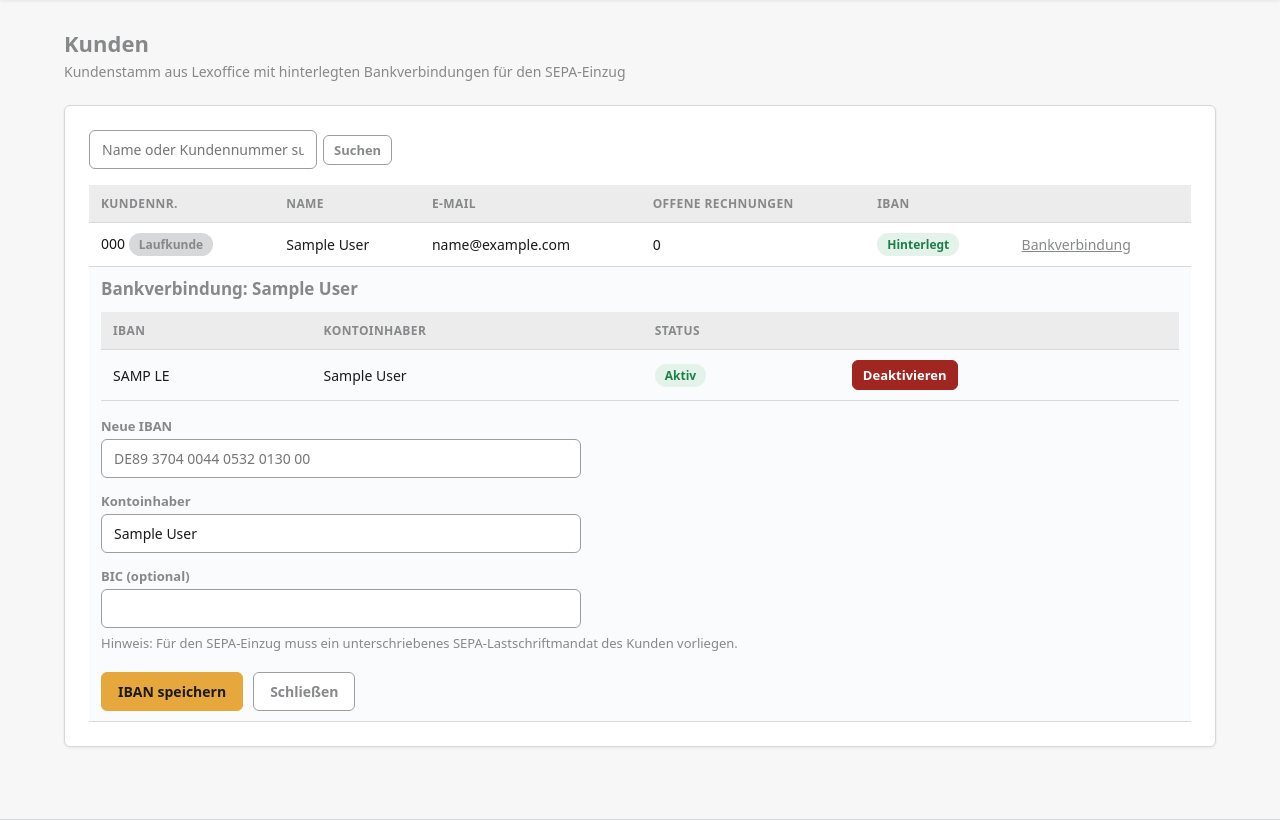
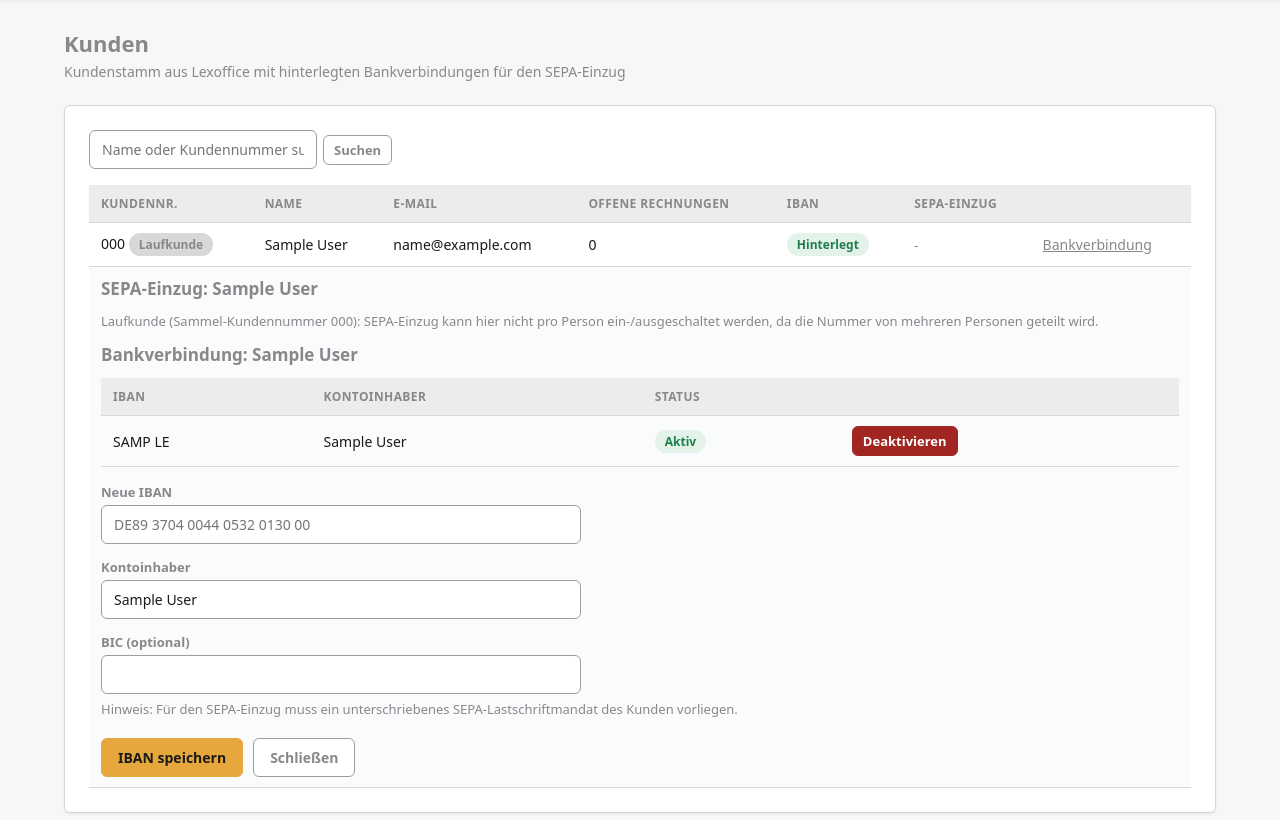
Before and after one commit to v3ni94/LexofficXSTRIPE, a PHP site: page /customers.php?open=1 in a window 1280 px wide. Shown: the part 127-947 px from the top of the page. Run offline with PHP 8.4, Linux system fonts and the light colour scheme; the visitor is signed in with stand-in values (Sample User, id 1); tables that the repository leaves empty hold one stand-in row (values such as "Sample post").

Commit message:
SEPA-Einzug pro Kunde ein-/ausschaltbar machen
Neue Spalte customers.sepa_debit_enabled (Standard: 1/Ja). Auf der
Kundenseite lässt sich je Stammkunde 'SEPA-Einzug: Ja/Nein' setzen,
die Änderung gilt sofort für alle Rechnungen dieses Kunden (Zuordnung
über customer_id, Update wirkt auf alle Datensätze mit derselben
Kundennummer, falls mehrere existieren). Für Laufkunden (Sammel-
Kundennummer 10001) ist die Einstellung gesperrt, da sie sonst
versehentlich alle Laufkunden gleichzeitig beträfe.

invoices.php blendet bei deaktiviertem Kunden die Buttons 'Einziehen'
und 'Terminieren' aus und zeigt stattdessen einen Hinweis.
app/collections.php prüft das Flag zusätzlich serverseitig in
_load_and_validate(), damit ein direkter POST die Einstellung nicht
umgehen kann.

sql/migrations/001_add_sepa_debit_enabled.sql für bereits laufende
Installationen (ALTER TABLE ... ADD COLUMN IF NOT EXISTS, in
phpMyAdmin ausführen).

Getestet: Migration gegen simulierte Alt-Datenbank (auch wiederholt
ausführbar), vollständiger HTTP-Test (Button verschwindet nach
Deaktivierung, serverseitige Ablehnung eines direkten Collect-Aufrufs,
Reaktivierung, Ablehnung für Laufkunden).

Co-Authored-By: Claude Fable 5 <noreply@anthropic.com>
Claude-Session: https://claude.ai/code/session_01DbjamAyHzWD93xBsmvavAF

```diff
--- a/php-ionos/app/collections.php
+++ b/php-ionos/app/collections.php
@@ -83,6 +83,9 @@ function _load_and_validate(string $tenantId, string $invoiceId): array
     $customer = $stmt->fetch();
     if (!$customer) {
         throw new CollectionException('Kunde nicht gefunden.');
+    }
+    if ((int)($customer['sepa_debit_enabled'] ?? 1) === 0) {
+        throw new CollectionException('SEPA-Einzug ist für diesen Kunden deaktiviert.');
     }
 
     $stmt = $pdo->prepare(
--- a/php-ionos/customers.php
+++ b/php-ionos/customers.php
@@ -64,6 +64,28 @@ if ($_SERVER['REQUEST_METHOD'] === 'POST') {
             $pdo->commit();
 
             flash_set('success', 'IBAN für ' . $customer['name'] . ' hinterlegt.');
+
+        } elseif ($action === 'set_sepa_debit') {
+            if ((int)$customer['is_walk_in']) {
+                throw new RuntimeException(
+                    'Für Laufkunden (Sammel-Kundennummer) kann der SEPA-Einzug hier nicht '
+                    . 'ein- oder ausgeschaltet werden, da diese Nummer von mehreren Personen geteilt wird.'
+                );
+            }
+            $enabled = ($_POST['sepa_debit_enabled'] ?? '1') === '1' ? 1 : 0;
+            // Gilt für alle Datensätze mit derselben Kundennummer, nicht nur
+            // diesen einen Kontakt-Datensatz.
+            $stmt = $pdo->prepare(
+                'UPDATE customers SET sepa_debit_enabled = ? WHERE tenant_id = ? AND customer_number = ?'
+            );
+            $stmt->execute([$enabled, $tenantId, $customer['customer_number']]);
+
+            flash_set('success', sprintf(
+                'SEPA-Einzug für Kundennummer %s auf "%s" gesetzt. Gilt automatisch für alle '
+                . 'aktuellen und künftigen Rechnungen dieses Kunden.',
+                $customer['customer_number'],
+                $enabled ? 'Ja' : 'Nein'
+            ));
 
         } elseif ($action === 'deactivate_iban') {
             $ibanId = $_POST['iban_id'] ?? '';
@@ -145,7 +167,7 @@ layout_header('Kunden', $ctx);
             <thead>
                 <tr>
                     <th>Kundennr.</th><th>Name</th><th>E-Mail</th>
-                    <th>Offene Rechnungen</th><th>IBAN</th><th></th>
+                    <th>Offene Rechnungen</th><th>IBAN</th><th>SEPA-Einzug</th><th></th>
                 </tr>
             </thead>
             <tbody>
@@ -162,11 +184,39 @@ layout_header('Kunden', $ctx);
                             ? '<span class="badge badge-success">Hinterlegt</span>'
                             : '<span class="badge badge-danger">Fehlt</span>' ?>
                     </td>
+                    <td>
+                        <?php if ((int)$c['is_walk_in']): ?>
+                            <span class="hint">-</span>
+                        <?php else: ?>
+                            <?= (int)$c['sepa_debit_enabled']
+                                ? '<span class="badge badge-success">Ja</span>'
+                                : '<span class="badge badge-danger">Nein</span>' ?>
+                        <?php endif; ?>
+                    </td>
                     <td><a href="customers.php?open=<?= e($c['id']) ?><?= $search !== '' ? '&q=' . urlencode($search) : '' ?>">Bankverbindung</a></td>
                 </tr>
                 <?php if ($openId === $c['id']): ?>
                 <tr>
-                    <td colspan="6" style="background: #fafbfc;">
+                    <td colspan="7" style="background: #fafbfc;">
+                        <h2>SEPA-Einzug: <?= e($c['name']) ?></h2>
+                        <?php if ((int)$c['is_walk_in']): ?>
+                            <p class="hint">Laufkunde (Sammel-Kundennummer <?= e($c['customer_number']) ?>):
+                                SEPA-Einzug kann hier nicht pro Person ein-/ausgeschaltet werden,
+                                da die Nummer von mehreren Personen geteilt wird.</p>
+                        <?php else: ?>
+                        <form method="post" class="inline-form" style="margin-bottom: 20px;">
+                            <?= csrf_field() ?>
+                            <input type="hidden" name="action" value="set_sepa_debit">
+                            <input type="hidden" name="customer_id" value="<?= e($c['id']) ?>">
+                            <select name="sepa_debit_enabled" style="max-width: 160px;">
+                                <option value="1" <?= (int)$c['sepa_debit_enabled'] ? 'selected' : '' ?>>Ja</option>
+                                <option value="0" <?= !(int)$c['sepa_debit_enabled'] ? 'selected' : '' ?>>Nein</option>
+                            </select>
+                            <button type="submit" class="btn btn-sm">Speichern</button>
+                            <span class="hint">Gilt für alle Rechnungen mit Kundennummer <?= e($c['customer_number']) ?>.</span>
+                        </form>
+                        <?php endif; ?>
+
                         <h2>Bankverbindung: <?= e($c['name']) ?></h2>
 
                         <?php if ($openIbans): ?>
--- a/php-ionos/sql/schema.sql
+++ b/php-ionos/sql/schema.sql
@@ -76,6 +76,7 @@ CREATE TABLE IF NOT EXISTS customers (
     name                 VARCHAR(255) NOT NULL,
     email                VARCHAR(255) NULL,
     is_walk_in           TINYINT(1)   NOT NULL DEFAULT 0,
+    sepa_debit_enabled   TINYINT(1)   NOT NULL DEFAULT 1,
     created_at           DATETIME     NOT NULL DEFAULT CURRENT_TIMESTAMP,
     updated_at           DATETIME     NOT NULL DEFAULT CURRENT_TIMESTAMP ON UPDATE CURRENT_TIMESTAMP,
     UNIQUE KEY uq_customer_tenant_lexoffice (tenant_id, lexoffice_contact_id),
```
Also changed, not shown: php-ionos/invoices.php (+6 -2 lines), php-ionos/sql/migrations/001_add_sepa_debit_enabled.sql (added).
